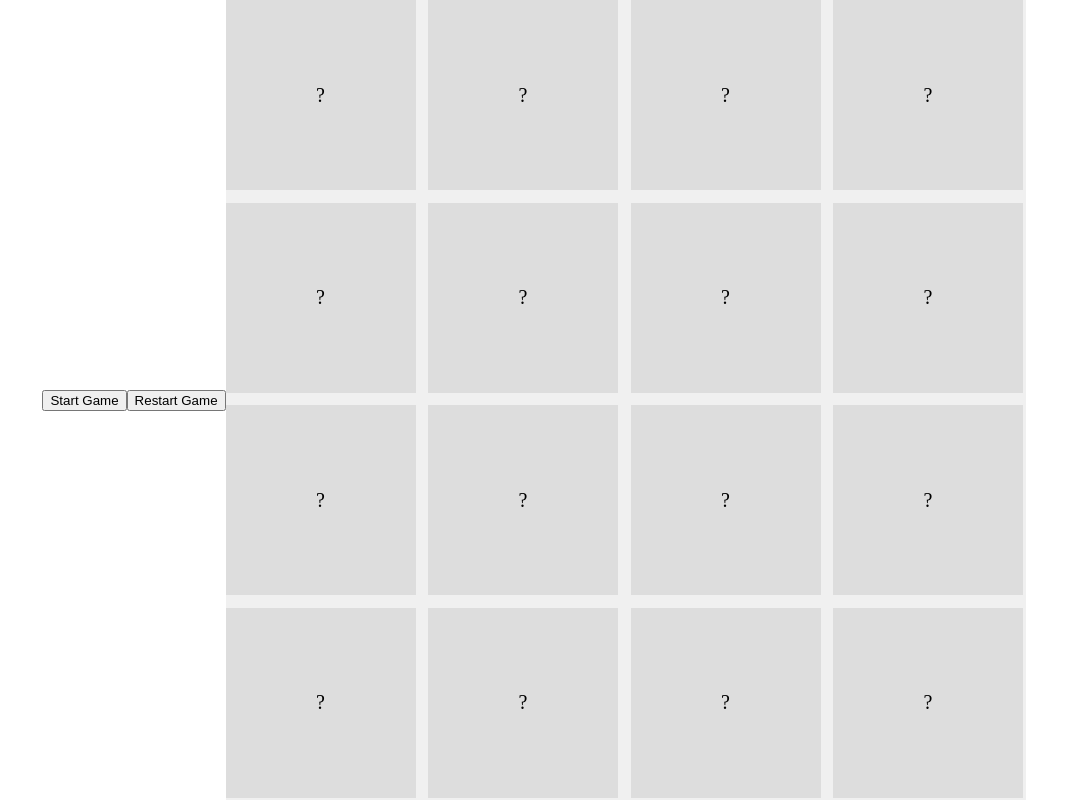
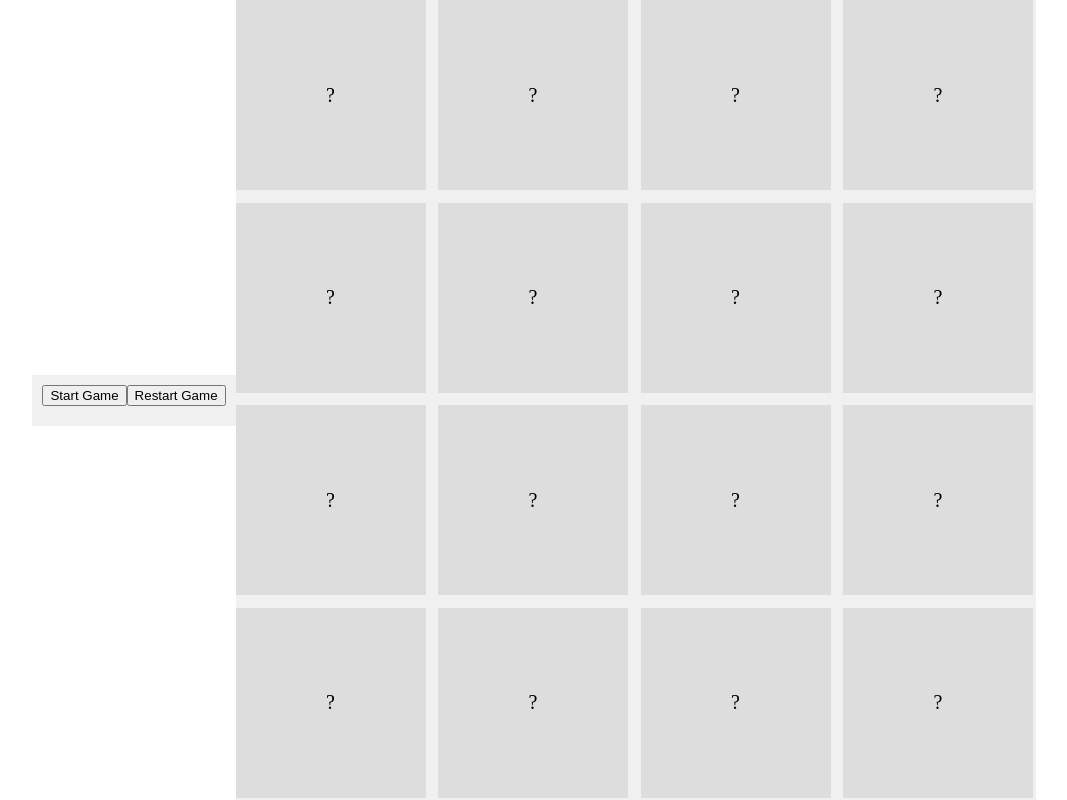
Before and after one commit to alexxc46/memogame, a website: page index.html in a window 1280 px wide. Shown: the whole page, without its empty margins (106-1173 px from the left). Drawn offline with Linux system fonts and the light colour scheme.

Commit message:
added wrapper styles, aligned buttons

```diff
--- a/index.html
+++ b/index.html
@@ -7,8 +7,12 @@
   <title>Memory Card Game</title>
 </head>
 <body>
-    <button id="startButton">Start Game</button>
-    <button id="restartButton">Restart Game</button>
-  <script type="module" src="http://127.0.0.1:8080/src/main.js"></script>
+  <div id="wrapper">
+    <div class="btn-section">
+      <button id="startButton" class="btn">Start Game</button>
+      <button id="restartButton" class="btn">Restart Game</button>
+    </div>
+    <script type="module" src="http://127.0.0.1:8080/src/main.js"></script>
+  </div>
 </body>
 </html>
--- a/styles/styles.css
+++ b/styles/styles.css
@@ -5,7 +5,15 @@ body {
     height: 100vh;
     margin: 0;
   }
-
+  #wrapper {
+    padding: 10px;
+    background-color: #f0f0f0;
+  }
+  .btn-section {
+    display: flex;
+    justify-content: space-around;
+    margin-bottom: 10px;
+  }
   .board {
     display: grid;
     grid-template-columns: repeat(4, 1fr);
```
